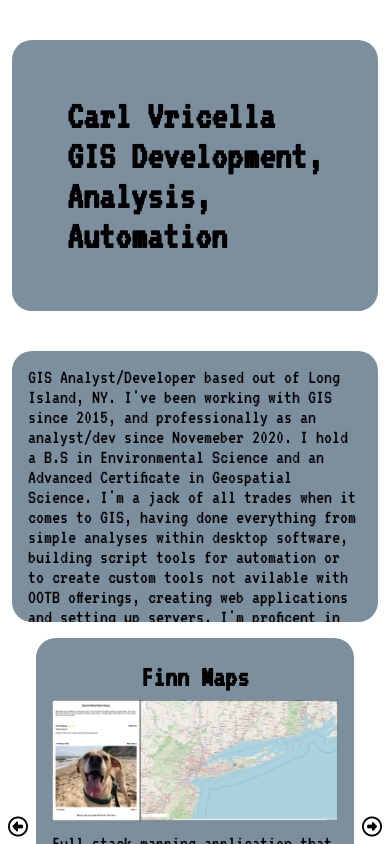
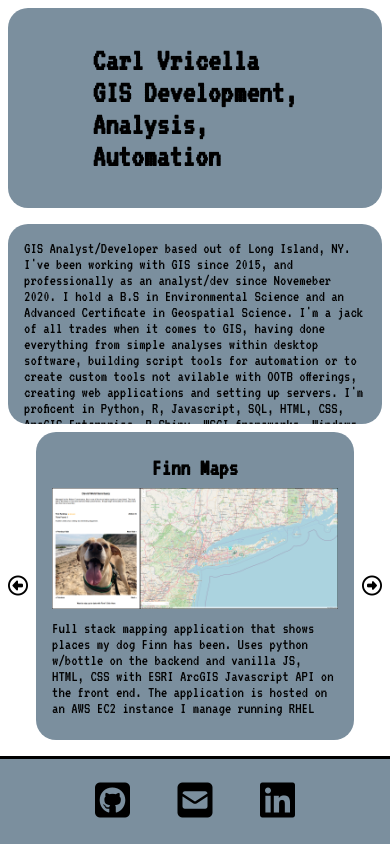
Before and after one commit to cvricella2/portfolio, a plain HTML site: page index.html in a window 390 px wide. Drawn offline with Linux system fonts and the light colour scheme.

Commit message:
Update main.css
Fixed media query for font-size so it takes effect. Adjusted margin sizes on mobile to decrease spacing

```diff
--- a/main.css
+++ b/main.css
@@ -1,5 +1,9 @@
 * {
     box-sizing:border-box;
+}
+
+html {
+    font-size:20px;
 }
 
 html,
@@ -11,7 +15,6 @@ body {
   /* font-family: 'Share Tech Mono', monospace; */
   font-family: 'VT323', monospace;
   overflow: hidden;
-  font-size:20px;
 }
 
 .theme{
@@ -118,6 +121,7 @@ i {
 
    #aboutContainer {
        flex-direction:column;
+       margin-bottom:0rem;
    }
 
    html {
@@ -128,6 +132,11 @@ i {
        font-size: 1.25rem;
    }
 
+
+    .aboutSection{
+        margin:.5rem;
+    }
+
   }
 
 @media screen and (orientation: landscape) and (max-width: 700px){
```
